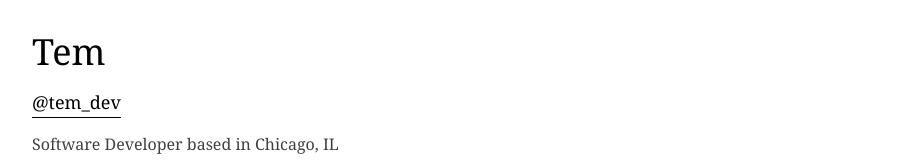
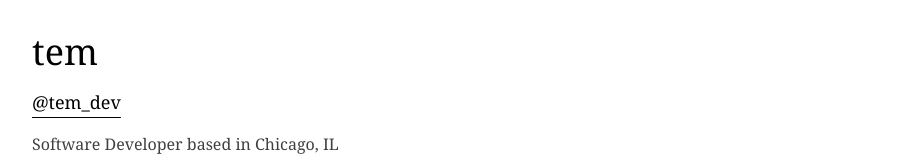
Before and after one commit to tem-tem/tem, a SvelteKit app: page / in a window 1280 px wide. Shown: the top 160 px of the page, without its empty margins (112-1016 px from the left). Built offline with nearby package versions, Linux system fonts and the light colour scheme.

Commit message:
favicon and meta tags

```diff
--- a/src/app.html
+++ b/src/app.html
@@ -1,7 +1,10 @@
 <!DOCTYPE html>
 <html lang="en">
 	<head>
+		<title>@tem_dev</title>
 		<meta charset="utf-8" />
+		<meta title="description" content="Tem - dev" />
+		<meta name="author" content="Tem">
 		<link rel="icon" href="%sveltekit.assets%/favicon.png" />
 		<link rel="preconnect" href="https://fonts.googleapis.com" />
 		<link rel="preconnect" href="https://fonts.gstatic.com" crossorigin />
--- a/src/routes/+page.svelte
+++ b/src/routes/+page.svelte
@@ -6,7 +6,7 @@
 	<div class="md:col-span-3 sm:col-span-2 col-span-1">
 	</div>
 	<div class="md:col-span-3 sm:col-span-2 col-span-1 pb-4">
-		<h1 class="text-4xl mb-4">Tem</h1>
+		<h1 class="text-4xl mb-4">tem</h1>
 		<a href="x.com/@tem_dev" class="underline decoration-1 hover:text-blue-600 underline-offset-8">@tem_dev</a>
 		<div class="text-base opacity-75 mt-4">Software Developer based in Chicago, IL</div>
 	</div>
```
Also changed, not shown: static/favicon.png.
